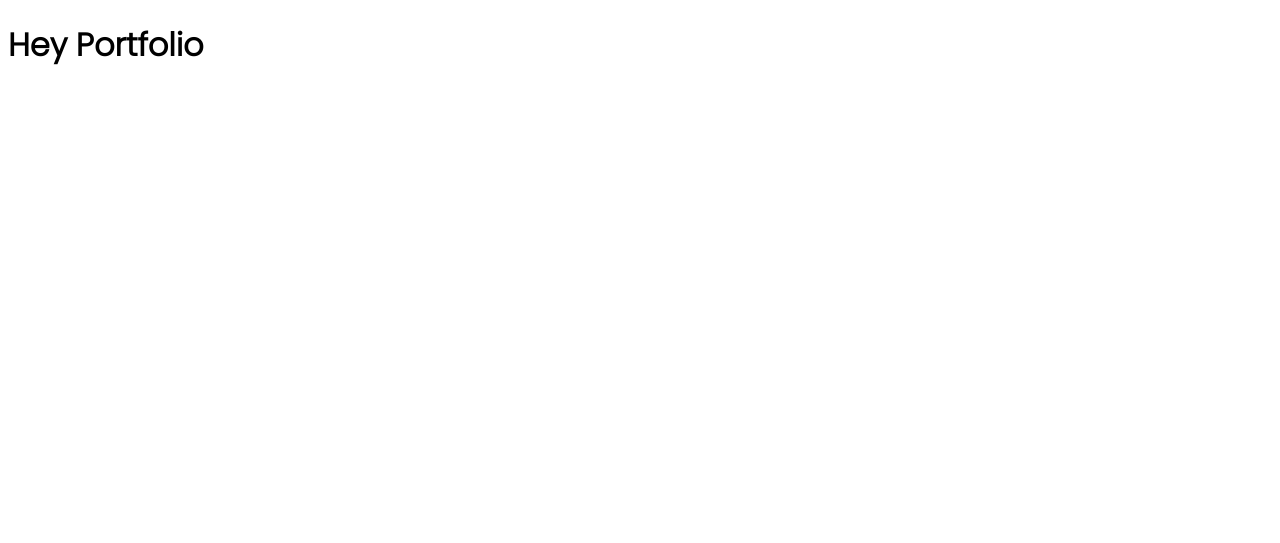
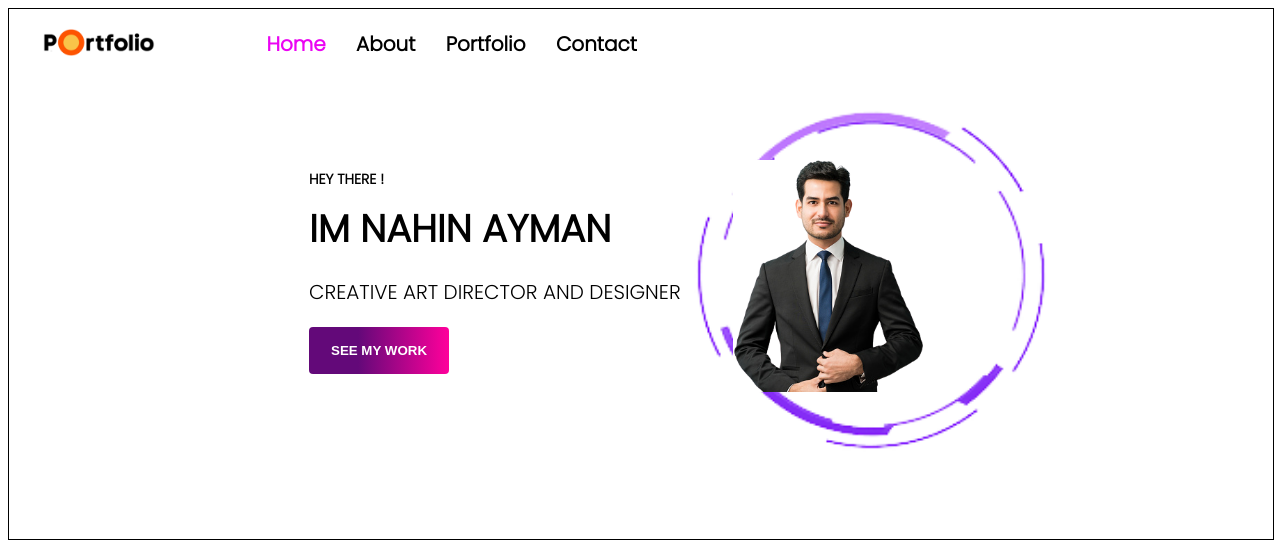
Before and after one commit to nahin-ayman/portfolio_2, a plain HTML site: page index.html in a window 1280 px wide. Drawn offline with Linux system fonts and the light colour scheme.

Commit message:
first section done

```diff
--- a/index.html
+++ b/index.html
@@ -11,6 +11,36 @@
     <link href="https://fonts.googleapis.com/css2?family=Balsamiq+Sans&family=Open+Sans:wght@300&family=Outfit:wght@300;400&family=Poppins:ital,wght@0,300;1,200&display=swap" rel="stylesheet">
 </head>
 <body>
-    <h1>Hey Portfolio</h1>
+
+
+
+  <div class="section_1">
+      <nav class="nav_bar">
+         <img class="sec_1_logo" src="./images/logo.png" alt="">
+         <ul>
+           <li><a id="special" style="color: rgb(235, 4, 243);" href="#">Home</a></li>
+           <li><a href="#">About</a></li>
+           <li><a href="#">Portfolio</a></li>
+           <li><a href="#">Contact</a></li>
+         </ul>
+      </nav>
+
+      <div class="sec_1_content_1">
+        <div class="sec_1_text">
+              <h5 style="font-size:14px;font-weight:bold;">HEY THERE !</h5>
+              <h1>IM NAHIN AYMAN</h1>
+              <P>CREATIVE ART DIRECTOR AND DESIGNER</P>
+              <input type="button" value="SEE MY WORK">
+        </div>
+      </div>
+      <div class="model">
+        <img src="./images/model.png" alt="">
+      </div>
+
+  </div>
+
+
+
+
 </body>
 </html>
--- a/style.css
+++ b/style.css
@@ -1,3 +1,88 @@
 body{
-    font-family: 'Poppins', sans-serif;
+    font-family: 'Poppins';
 }
+
+.section_1{
+    width: 100%;
+    height: 530px;
+    border: 1px solid black;
+    background-image: url(./images/background.png);
+    background-repeat: no-repeat;
+    background-position-x: 79%;
+    background-position-y: 50%;
+    background-size:472px;
+}
+img{
+    width: 120px;
+    /* border: 1px solid red; */
+    /* margin-top: 5px; */
+    margin-left: 30px;
+}
+.nav_bar{
+    height: 80px;
+    width: 100%;
+    /* border: 1px solid black; */
+}
+.nav_bar ul {
+    display: inline-block;
+    list-style-type: none;
+    /* border: 1px solid black; */
+    /* vertical-align: top; */
+    position: relative;
+    top: -25px;
+    margin-left: 50px;
+}
+.nav_bar ul li {
+    display: inline-block;
+    padding: 13px;
+}
+.nav_bar ul li a{
+    text-decoration: none;
+    font-size: 20px;
+    font-weight: bold;
+    color: black;
+}
+.nav_bar ul li a:hover{
+    color: rgb(248, 59, 147);
+}
+
+
+
+
+.sec_1_text{
+    /* border: 1px solid red; */
+    display: inline-block;
+    margin-left: 300px;
+    margin-top: 80px;
+}
+ h1,h5{
+     margin: 0;
+ }
+.sec_1_text h1{
+    font-size: 38px;
+    padding-top: 10px;
+}
+.sec_1_text p{
+    font-size: 20px;
+    font-weight: 500;
+}
+.sec_1_text input{
+    padding: 16px 22px;
+    border: none;
+    border-radius: 4px;
+    background: rgb(99,9,121);
+    background: linear-gradient(90deg, rgba(99,9,121,1) 35%, rgba(255,0,155,1) 100%);
+    color: white;
+font-weight: bold;
+}
+.model img{
+    width: 190px;
+    /* border: 1px solid black; */
+    margin-top: -300px;
+    margin-right: 350px;
+    position: relative;
+    top: -10%;
+}
+.model{
+    text-align: right;
+}
```
Also changed, not shown: images/background.png (added), images/background2.jfif (added), images/logo.png (added), images/model-removebg-preview.png (added), images/model.png (added).
